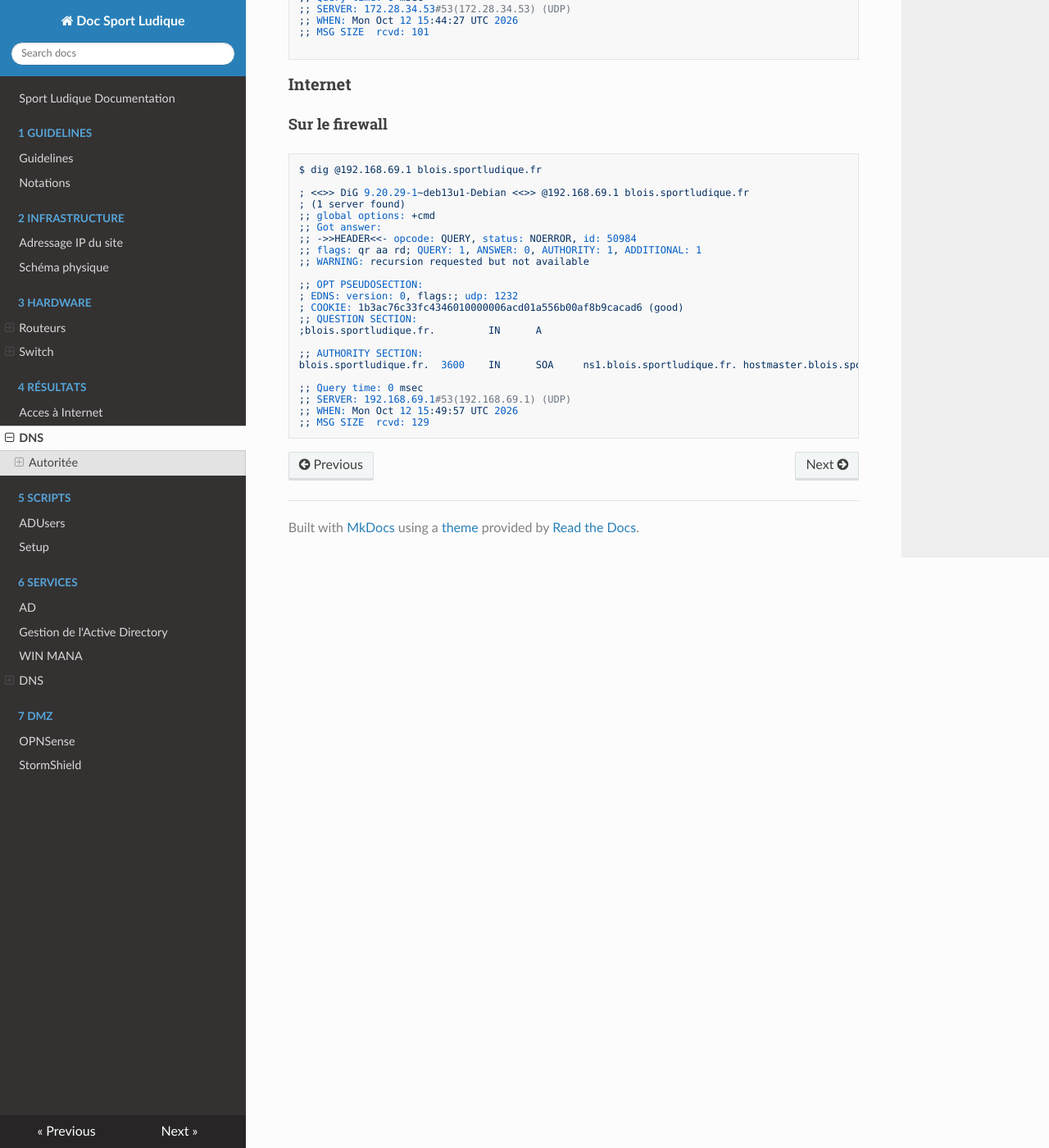
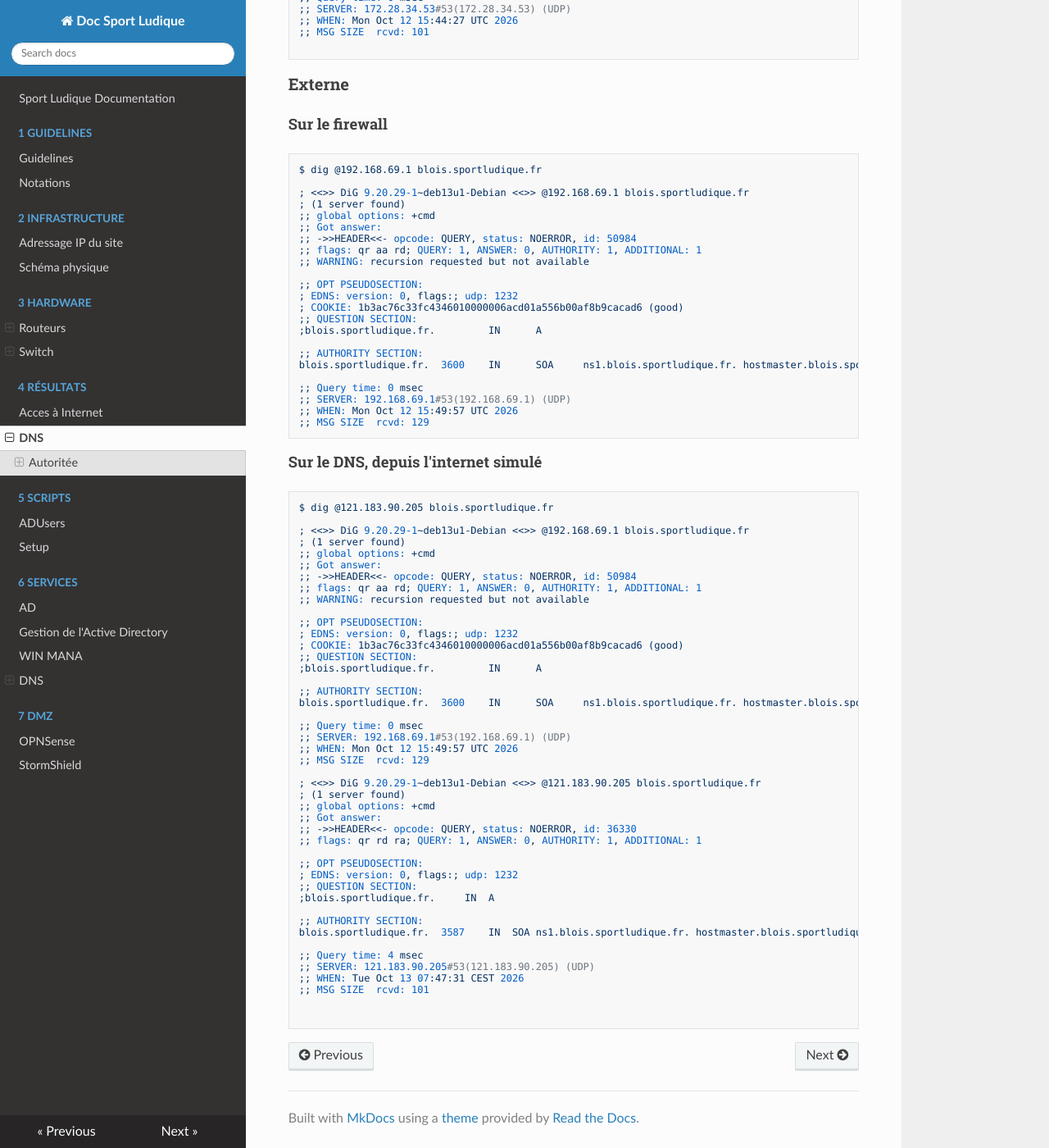
Before and after one commit to DSISportLudique/SportLudique2Doc, an MkDocs documentation site: the page built from docs/4 - Résultats/DNS.md, in a window 1280 px wide and 1400 px high, scrolled down 947 px. Shown: the whole window at 82% size. Built offline with MkDocs 1.6.1, drawn with Linux system fonts in a browser that asks for light colours; nearby versions of some CDN libraries.

Commit message:
all results are done

````diff
--- a/docs/4 - Résultats/DNS.md
+++ b/docs/4 - Résultats/DNS.md
@@ -53,7 +53,7 @@ blois.sportludique.fr.  2765    IN      SOA     ns1.blois.sportludique.fr. hostm
 
 ```
 
-### Internet
+### Externe
 #### Sur le firewall
 ```
 $ dig @192.168.69.1 blois.sportludique.fr
@@ -80,4 +80,52 @@ blois.sportludique.fr.  3600    IN      SOA     ns1.blois.sportludique.fr. hostm
 ;; WHEN: Mon Oct 12 15:49:57 UTC 2026
 ;; MSG SIZE  rcvd: 129
 ```
-<!--  TODO: depuis un autre ilot -->
+
+#### Sur le DNS, depuis l'internet simulé
+```
+$ dig @121.183.90.205 blois.sportludique.fr
+
+; <<>> DiG 9.20.29-1~deb13u1-Debian <<>> @192.168.69.1 blois.sportludique.fr
+; (1 server found)
+;; global options: +cmd
+;; Got answer:
+;; ->>HEADER<<- opcode: QUERY, status: NOERROR, id: 50984
+;; flags: qr aa rd; QUERY: 1, ANSWER: 0, AUTHORITY: 1, ADDITIONAL: 1
+;; WARNING: recursion requested but not available
+
+;; OPT PSEUDOSECTION:
+; EDNS: version: 0, flags:; udp: 1232
+; COOKIE: 1b3ac76c33fc4346010000006acd01a556b00af8b9cacad6 (good)
+;; QUESTION SECTION:
+;blois.sportludique.fr.         IN      A
+
+;; AUTHORITY SECTION:
+blois.sportludique.fr.  3600    IN      SOA     ns1.blois.sportludique.fr. hostmaster.blois.sportludique.fr. 1210202613 28800 1800 604800 3600
+
+;; Query time: 0 msec
+;; SERVER: 192.168.69.1#53(192.168.69.1) (UDP)
+;; WHEN: Mon Oct 12 15:49:57 UTC 2026
+;; MSG SIZE  rcvd: 129
+
+; <<>> DiG 9.20.29-1~deb13u1-Debian <<>> @121.183.90.205 blois.sportludique.fr
+; (1 server found)
+;; global options: +cmd
+;; Got answer:
+;; ->>HEADER<<- opcode: QUERY, status: NOERROR, id: 36330
+;; flags: qr rd ra; QUERY: 1, ANSWER: 0, AUTHORITY: 1, ADDITIONAL: 1
+
+;; OPT PSEUDOSECTION:
+; EDNS: version: 0, flags:; udp: 1232
+;; QUESTION SECTION:
+;blois.sportludique.fr.		IN	A
+
+;; AUTHORITY SECTION:
+blois.sportludique.fr.	3587	IN	SOA	ns1.blois.sportludique.fr. hostmaster.blois.sportludique.fr. 1210202613 28800 1800 604800 3600
+
+;; Query time: 4 msec
+;; SERVER: 121.183.90.205#53(121.183.90.205) (UDP)
+;; WHEN: Tue Oct 13 07:47:31 CEST 2026
+;; MSG SIZE  rcvd: 101
+
+
+```
````
Also changed, not shown: other parts of docs/4 - Résultats/DNS.md (+1 -1 lines).
